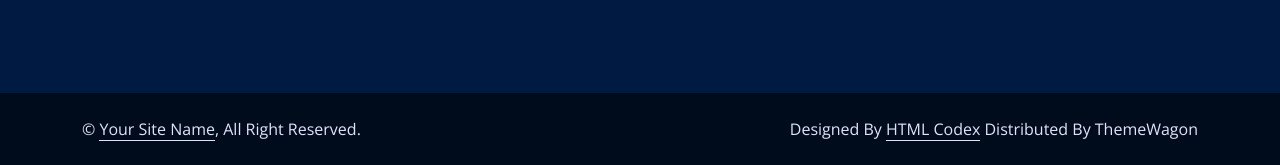
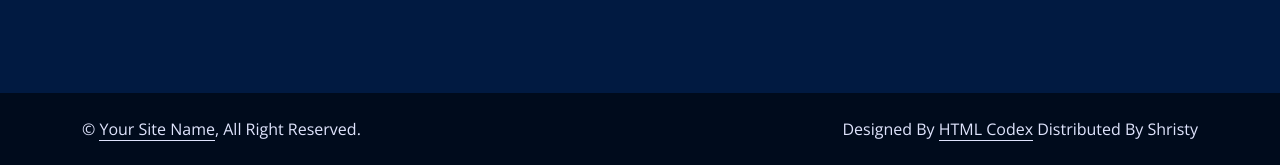
Before and after one commit to shristy0611/finanzaa0611, a plain HTML site: page index.html in a window 1280 px wide. Shown: the part 6811-6976 px from the top of the page. Drawn offline with nearby package versions, Linux system fonts and the light colour scheme.

Commit message:
Update index.html

```diff
--- a/index.html
+++ b/index.html
@@ -747,7 +747,7 @@
                 <div class="col-md-6 text-center text-md-end">
                     <!--/*** This template is free as long as you keep the footer author’s credit link/attribution link/backlink. If you'd like to use the template without the footer author’s credit link/attribution link/backlink, you can purchase the Credit Removal License from "https://htmlcodex.com/credit-removal". Thank you for your support. ***/-->
                     Designed By <a class="border-bottom" href="https://htmlcodex.com">HTML Codex</a> Distributed By <a
-                    href="https://themewagon.com">ThemeWagon</a>
+                    href="https://shristyverse.site">Shristy</a>
                 </div>
             </div>
         </div>
```
